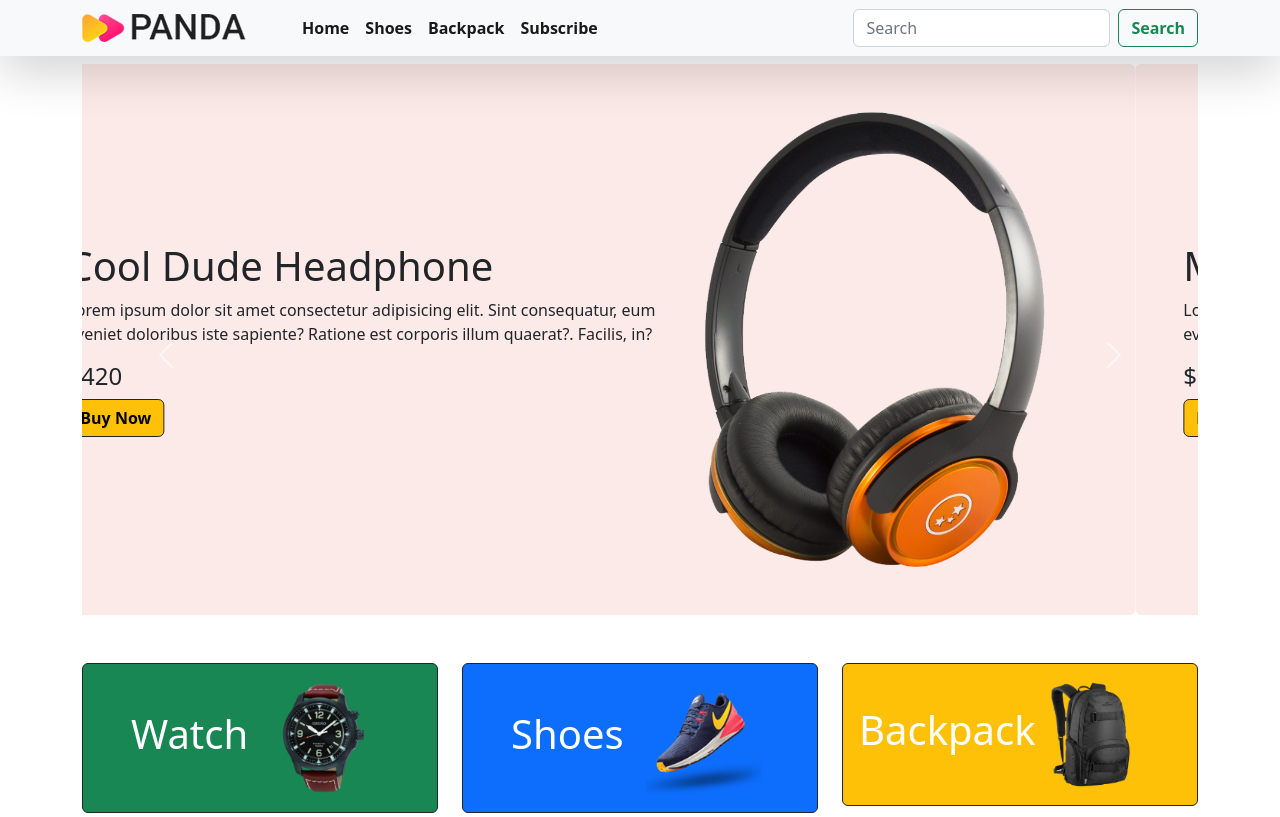
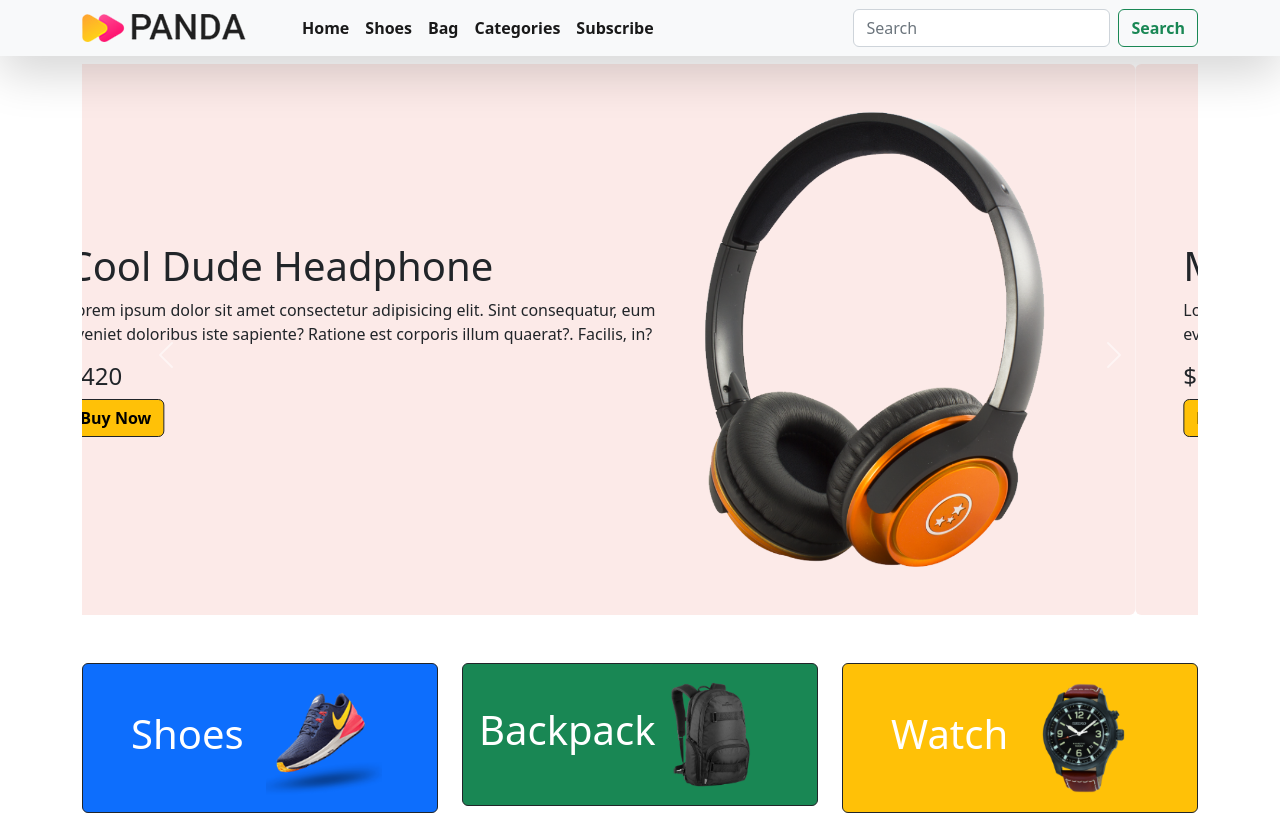
Before and after one commit to Jobayer109/Panda-Ecommerce, a plain HTML site: page index.html in a window 1280 px wide. Shown: the top 817 px of the page. Drawn offline with Linux system fonts and the light colour scheme.

Commit message:
fnally done

```diff
--- a/index.html
+++ b/index.html
@@ -31,10 +31,13 @@
                             <a class="nav-link active fw-bold" href="#shoes">Shoes</a>
                         </li>
                         <li class="nav-item">
-                            <a class="nav-link active fw-bold" href="#backpack">Backpack</a>
+                            <a class="nav-link active fw-bold" href="#backpack">Bag</a>
                         </li>
                         <li class="nav-item">
-                            <a class="nav-link active fw-bold" href="#">Subscribe</a>
+                            <a class="nav-link active fw-bold" href="#categories">Categories</a>
+                        </li>
+                        <li class="nav-item">
+                            <a class="nav-link active fw-bold" href="#subscribe">Subscribe</a>
                         </li>
                     </ul>
                     <form class="d-flex" role="search">
@@ -120,19 +123,10 @@
 
     <main>
         <!-- categories start  -->
-        <section class="categories-section">
+        <section class="categories-section" id="categories">
             <div class="container">
                 <!-- <div class=""> -->
                 <div class="row mb-5">
-                    <div class="col-4">
-                        <div
-                            class="d-flex align-items-center border border-dark p-3 justify-content-between ps-5 bg-success rounded ">
-                            <div>
-                                <h1 class="text-white">Watch</h1>
-                            </div>
-                            <div><img class="w-75" src="./images/categories/watch.png" alt=""></div>
-                        </div>
-                    </div>
                     <div class="col-4">
                         <div
                             class="d-flex align-items-center border border-dark p-3 justify-content-between ps-5 bg-primary rounded ">
@@ -144,13 +138,23 @@
                     </div>
                     <div class="col-4">
                         <div
-                            class="d-flex align-items-center border border-dark p-3 justify-content-between ps-3 bg-warning rounded ">
+                            class="d-flex align-items-center border border-dark p-3 justify-content-between ps-3 bg-success rounded ">
                             <div>
                                 <h1 class="text-white">Backpack</h1>
                             </div>
                             <div><img class="w-75" src="./images/categories/bag.png" alt=""></div>
                         </div>
                     </div>
+                    <div class="col-4">
+                        <div
+                            class="d-flex align-items-center border border-dark p-3 justify-content-between ps-5 bg-warning rounded ">
+                            <div>
+                                <h1 class="text-white">Watch</h1>
+                            </div>
+                            <div><img class="w-75" src="./images/categories/watch.png" alt=""></div>
+                        </div>
+                    </div>
+
 
                 </div>
                 <!-- </div> -->
@@ -162,7 +166,7 @@
         <!-- Shoes section start  -->
         <section class="shoes-section" id="shoes">
             <div class="container">
-                <h2 class="text-primary">Shoes</h2>
+                <h2 class="text-primary"><span class="">Shoes</span></h2>
                 <div class="card-group">
                     <div class="card bg-light shadow border-primary rounded">
                         <img src="images/shoes/shoe-1.png" class="card-img-top" alt="...">
@@ -280,7 +284,7 @@
         <!-- subscribe section end -->
     </main>
     <!-- footer section start -->
-    <footer class="text-center">
+    <footer class="text-center" id="subscribe">
         <small class="text-black">©2023. Panda Commerce. All rights reserved by <span
                 class="text-danger fw-bold">Jobayer
                 Ahmed</span></small>
```
